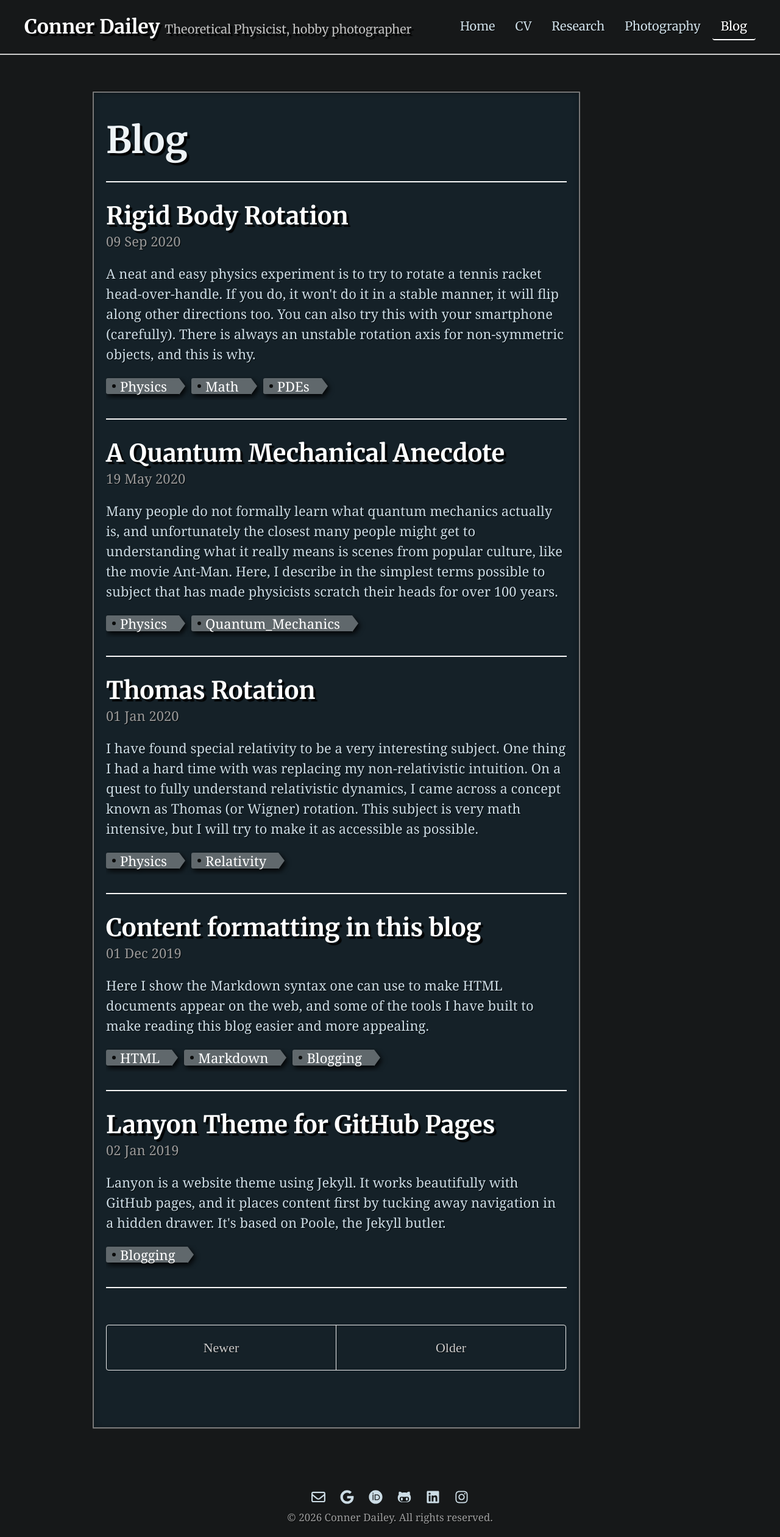
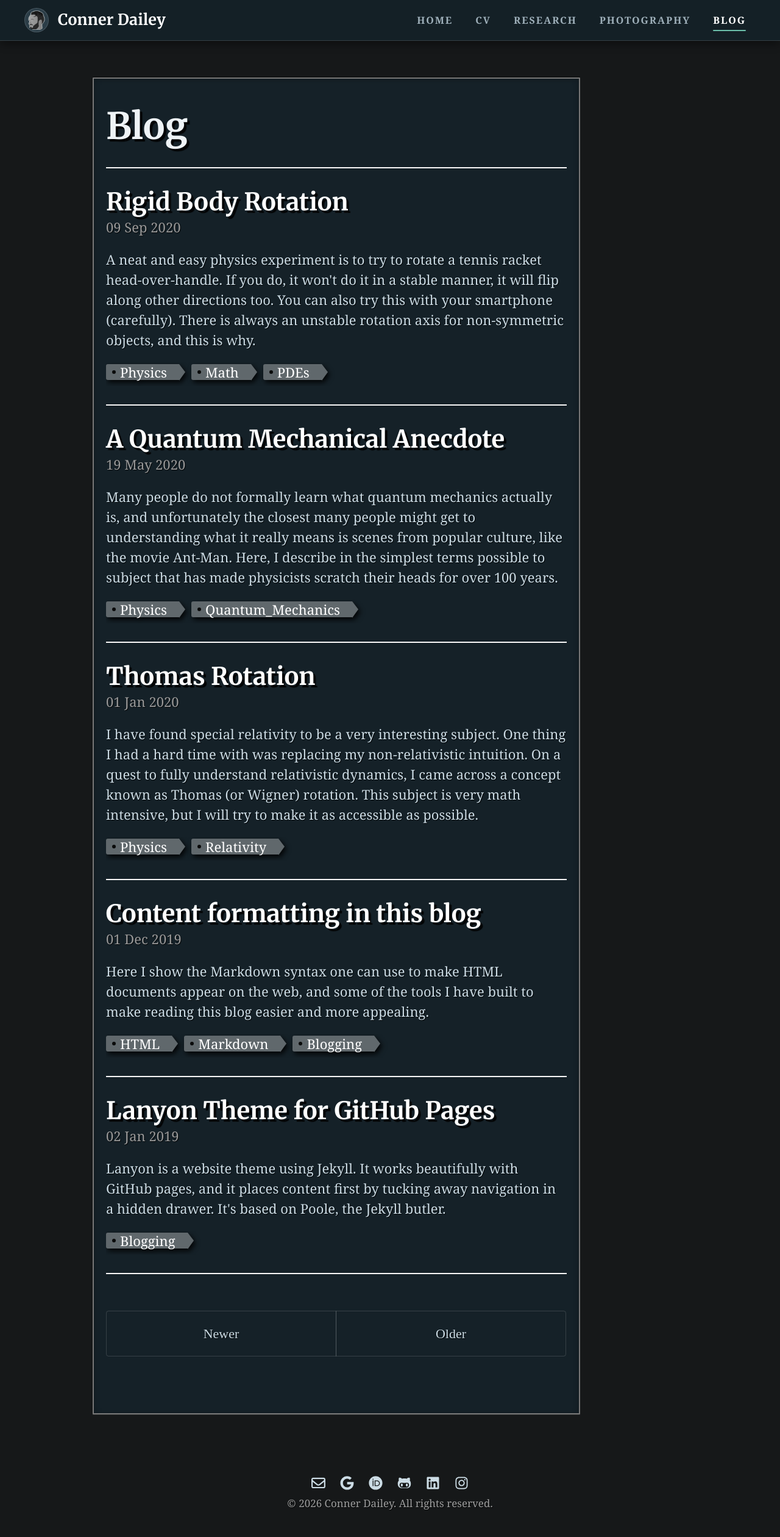
Before and after one commit to TakeTwiceDailey/TakeTwiceDailey.github.io, a Jekyll site: the page built from blog/index.html, in a window 1280 px wide. Shown: the whole page at 61% size. Built offline with Jekyll 4.4.1, drawn with Linux system fonts in a browser that asks for light colours; the list of posts is cut into pages by our own code.

Commit message:
Fix menu

```diff
--- a/_includes/header.html
+++ b/_includes/header.html
@@ -13,7 +13,11 @@
   {% assign current = "" %}
 {% endif %}
 <header class="site-header">
-  <a class="site-title" href="{{ site.baseurl }}/">{{ site.title }} <small>{{ site.tagline }}</small></a>
+  <a class="site-brand" href="{{ site.baseurl }}/">
+    <img class="site-avatar" src="{{ site.baseurl }}/icons/my_face/avatar.webp" width="40" height="40" alt="">
+    <span class="site-name">{{ site.title }}</span>
+    <span class="site-tagline">{{ site.tagline }}</span>
+  </a>
   <nav class="site-nav" aria-label="Main menu">
     <a href="{{ site.baseurl }}/"{% if current == "home" %} class="active" aria-current="page"{% endif %}>Home</a>
     <a href="{{ site.baseurl }}/cv/"{% if current == "cv" %} class="active" aria-current="page"{% endif %}>CV</a>
--- a/public/css/custom.css
+++ b/public/css/custom.css
@@ -9,6 +9,9 @@
   --black: #000000;
   --body-font: 'Georgia';
   --heading-font: 'Merriweather';
+  --muted-font-color: #9fb0ba;
+  --line-color: rgba(255,255,255,0.14);
+  --accent: #6cc0aa;
 }
 
 html {
@@ -695,70 +698,140 @@ mjx-container[display="true"] {
 
 /* Site header with the main menu */
 .site-header {
-  position: relative;
-  z-index: 5;
+  position: sticky;
+  top: 0;
+  z-index: 20;
   display: flex;
   flex-wrap: wrap;
   align-items: center;
   justify-content: space-between;
-  gap: 0.5rem 1.5rem;
-  padding: 1rem 2rem;
+  gap: 0.5rem 2rem;
+  padding: 0.6rem 2rem;
   margin-bottom: 3rem;
-  border-bottom: 2px solid #cccccc;
+  background-color: rgba(21, 33, 40, 0.94);
+  -webkit-backdrop-filter: blur(6px);
+  backdrop-filter: blur(6px);
+  border-bottom: 1px solid var(--line-color);
+  box-shadow: 0 4px 14px rgba(0,0,0,0.45);
+  text-shadow: none;
 }
-.site-title {
-  font-family: var(--heading-font), serif;
-  font-size: 1.6rem;
-  font-weight: bold;
+
+.site-brand {
+  display: flex;
+  align-items: center;
+  gap: 0.75rem;
   color: var(--white);
-  text-shadow: 4px 4px 1px rgba(0,0,0,0.9);
 }
-.site-title:hover,
-.site-title:focus {
+.site-brand:hover,
+.site-brand:focus {
   color: var(--white);
   text-decoration: none;
 }
-.site-title small {
-  font-size: 62%;
-  font-weight: normal;
-  color: #c0c0c0;
+.site-avatar {
+  width: 40px;
+  height: 40px;
+  margin: 0;
+  padding: 2px;
+  border-radius: 50%;
+  background-color: #2b3d47;
+  border: 1px solid var(--line-color);
+  transition: border-color .2s ease;
 }
+.site-brand:hover .site-avatar {
+  border-color: var(--accent);
+}
+.site-name {
+  font-family: var(--heading-font), serif;
+  font-size: 1.25rem;
+  font-weight: bold;
+  letter-spacing: 0.01em;
+}
+.site-tagline {
+  padding-left: 0.75rem;
+  border-left: 1px solid var(--line-color);
+  font-size: 0.85rem;
+  color: var(--muted-font-color);
+}
+
 .site-nav {
   display: flex;
   flex-wrap: wrap;
   gap: 0.25rem;
 }
 .site-nav a {
-  font-family: var(--heading-font), serif;
-  color: var(--main-font-color);
-  padding: 0.3rem 0.7rem;
-  border-radius: 4px;
-  border-bottom: 2px solid transparent;
+  position: relative;
+  padding: 0.45rem 0.8rem;
+  font-size: 0.8rem;
+  font-weight: bold;
+  letter-spacing: 0.12em;
+  text-transform: uppercase;
+  color: var(--muted-font-color);
+  transition: color .2s ease;
+}
+/* Accent bar under each link: grows in on hover, stays full on the current page */
+.site-nav a::after {
+  content: "";
+  position: absolute;
+  left: 0.8rem;
+  right: 0.8rem;
+  bottom: 0.15rem;
+  height: 2px;
+  border-radius: 1px;
+  background-color: var(--accent);
+  transform: scaleX(0);
+  transition: transform .2s ease;
 }
 .site-nav a:hover,
-.site-nav a:focus {
+.site-nav a:focus-visible,
+.site-nav a.active {
   color: var(--white);
-  background-color: rgba(255,255,255,0.08);
   text-decoration: none;
 }
-.site-nav a.active {
-  color: var(--white);
-  border-bottom-color: var(--white);
+.site-nav a:hover::after,
+.site-nav a:focus-visible::after,
+.site-nav a.active::after {
+  transform: scaleX(1);
 }
-@media (max-width: 700px) {
+
+@media (max-width: 1360px) {
+  .site-tagline {
+    display: none;
+  }
+}
+@media (max-width: 1000px) {
   .site-header {
+    padding: 0.6rem 1.25rem;
+    gap: 0.5rem 1rem;
+  }
+  .site-nav a {
+    padding: 0.45rem 0.6rem;
+    letter-spacing: 0.08em;
+  }
+  .site-nav a::after {
+    left: 0.6rem;
+    right: 0.6rem;
+  }
+}
+@media (max-width: 820px) {
+  .site-header {
+    position: relative;
     flex-direction: column;
-    padding: 0.75rem 1rem;
+    gap: 0.4rem;
+    padding: 0.75rem 0.5rem 0.4rem;
     margin-bottom: 2rem;
-  }
-  .site-title small {
-    display: none;
   }
   .site-nav {
     justify-content: center;
+    gap: 0;
   }
   .site-nav a {
-    padding: 0.3rem 0.5rem;
+    padding: 0.45rem 0.55rem;
+    font-size: 0.72rem;
+    letter-spacing: 0.08em;
+  }
+  .site-nav a::after {
+    left: 0.55rem;
+    right: 0.55rem;
   }
 }
 
@@ -775,10 +848,42 @@ mjx-container[display="true"] {
 .site-footer .social-icon {
   color: var(--main-font-color);
 }
+.site-footer .social-icon {
+  transition: color .2s ease;
+}
 .site-footer .social-icon:hover,
-.site-footer .social-icon:focus {
-  color: var(--white);
+.site-footer .social-icon:focus-visible {
+  color: var(--accent);
 }
 .site-footer p {
   margin-bottom: 0;
 }
+
+/* Keyboard focus ring in the theme accent instead of the browser's default blue */
+a:focus {
+  outline: none;
+}
+a:focus-visible,
+button:focus-visible,
+input:focus-visible {
+  outline: 2px solid var(--accent);
+  outline-offset: 3px;
+  border-radius: 3px;
+}
+
+/* Replace the theme's leftover blue link colours */
+a {
+  color: var(--white);
+}
+.related-posts li a:hover {
+  color: var(--accent);
+}
+.pagination-item {
+  color: var(--main-font-color);
+  border-color: var(--line-color);
+}
+a.pagination-item:hover {
+  color: var(--white);
+  background-color: rgba(255,255,255,0.08);
+  text-decoration: none;
+}
```
Also changed, not shown: icons/my_face/avatar.webp (added), public/apple-touch-icon.png, public/favicon-32x32.png, public/favicon.ico.
